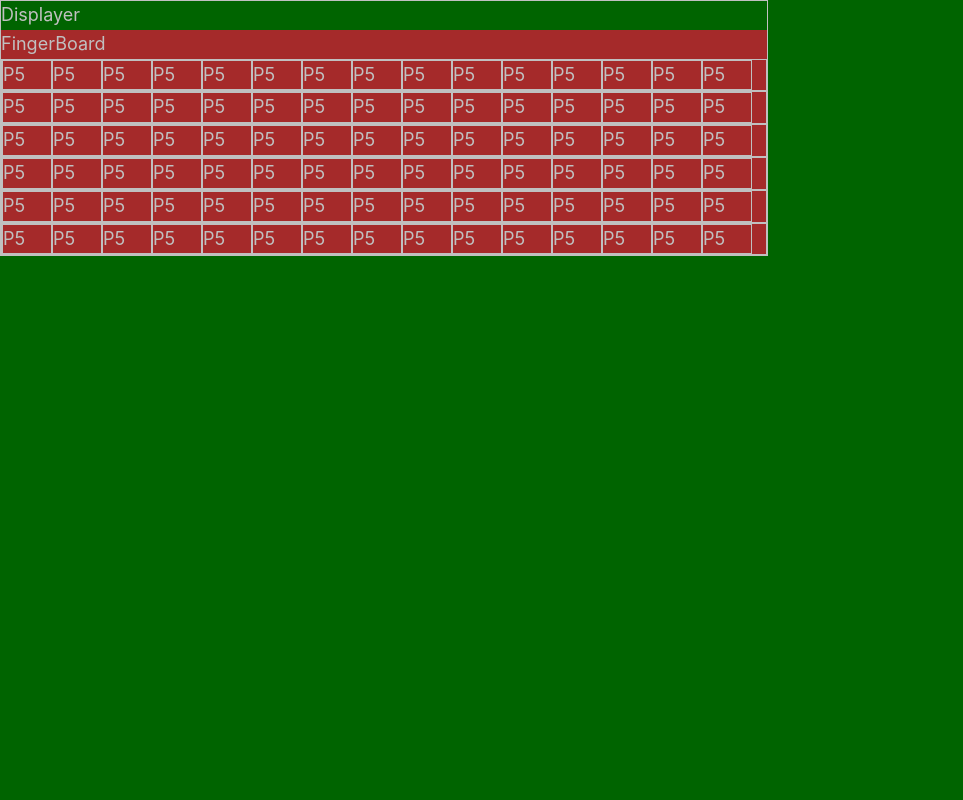
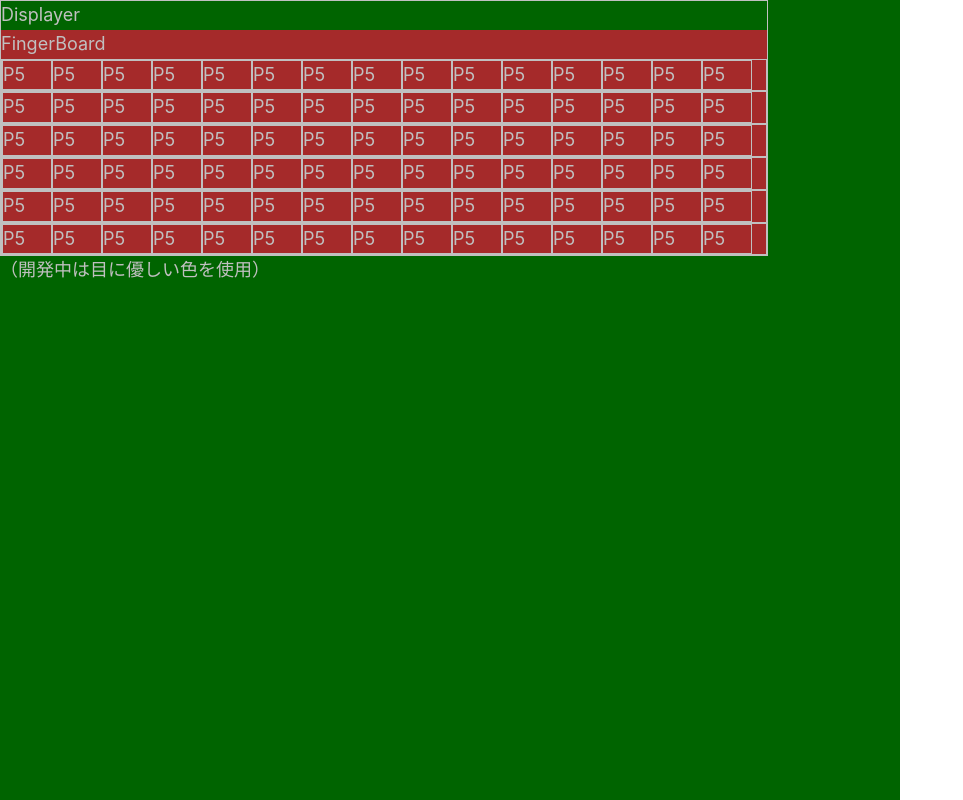
Before and after one commit to bezalel-lab/nextts-blog, a Next.js app: page /posts/displayer in a window 1280 px wide. Shown: the top 800 px of the page, without its empty margins (0-963 px from the left). Built offline with nearby package versions, Linux system fonts and the light colour scheme.

Commit message:
change tmp width

```diff
--- a/pages/index.tsx
+++ b/pages/index.tsx
@@ -24,7 +24,7 @@ export default function Home({
         <p>こんにちは、トミーです。ウェブ系エンジニアを目指しています。Next.js、TypeScript、Jest、コンピュータ・サイエンスその他の独学に1000時間ほどを用いました。ほとんどは公式ドキュメントを読んで学習しました。FireBaseやKubernetesなどの技術も気になっています。</p>
         <Link href="/posts/displayer">
             <a>
-                <p className={utilStyles.lightText}>作成中ポートフォリオのモバイル端末での表示確認用リンク</p>
+                <p className={utilStyles.lightText}>（作成中ポートフォリオのモバイル端末での表示確認用リンク）</p>
                 {/*//!NOTE このLinkのブロックはリリース前に削除すること */}
             </a>
         </Link>
--- a/pages/posts/displayer.tsx
+++ b/pages/posts/displayer.tsx
@@ -8,6 +8,7 @@ export default function Displayer() {
                 Displayer
                 <FingerBoard />
             </div>
+            （開発中は目に優しい色を使用）
         </div>
     )
 }
--- a/styles/displayer.module.css
+++ b/styles/displayer.module.css
@@ -1,5 +1,6 @@
 .tmp {
     height: 1200px;
+    width: 900px;
     background: darkgreen;
     color: silver;
 }
@@ -11,6 +12,7 @@
 
 .displayer {
     box-sizing: border-box;
+    /* overflow: auto; */
     border: 1px solid;
     width: 768px; /* ⭕️幅はもう少し余裕を持たせて、一番左に開放弦の度数を表示する必要がある。この数値を幾らか小さくしなければならないということ。 */
 }
```
